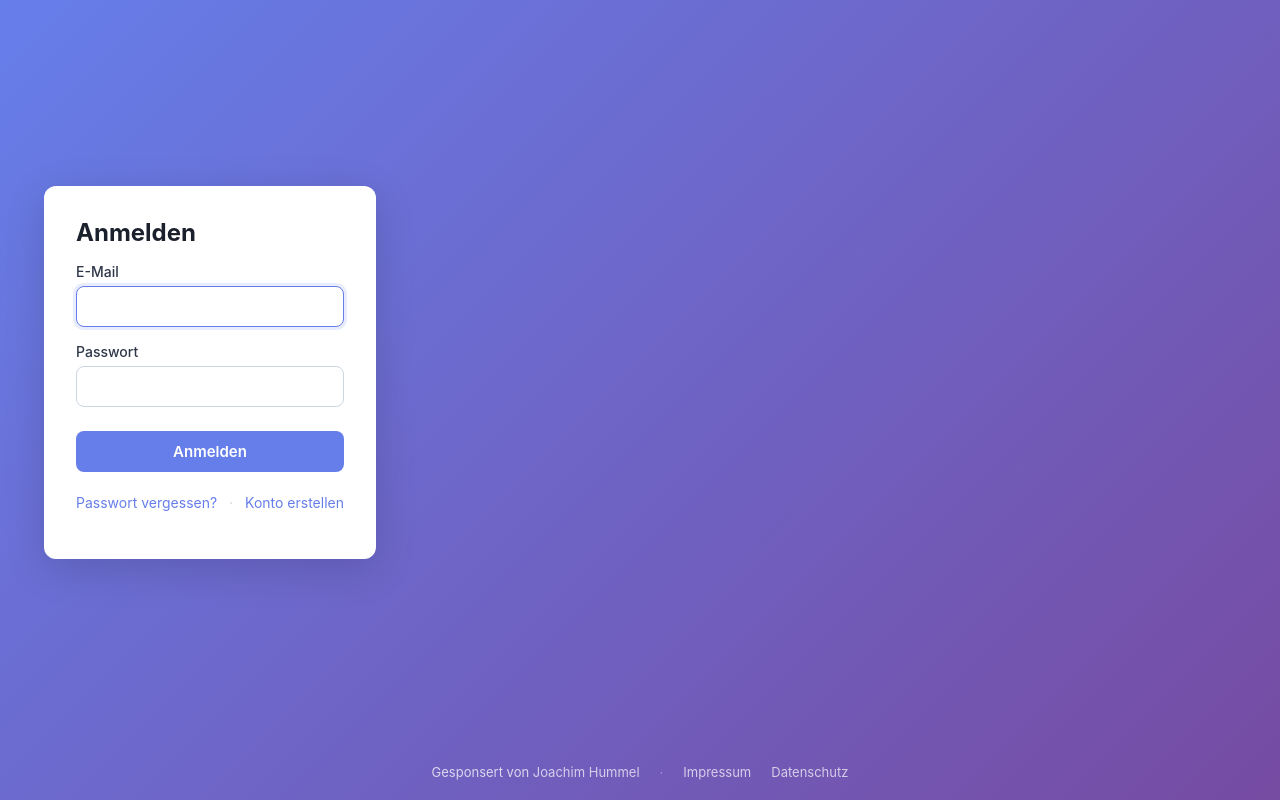
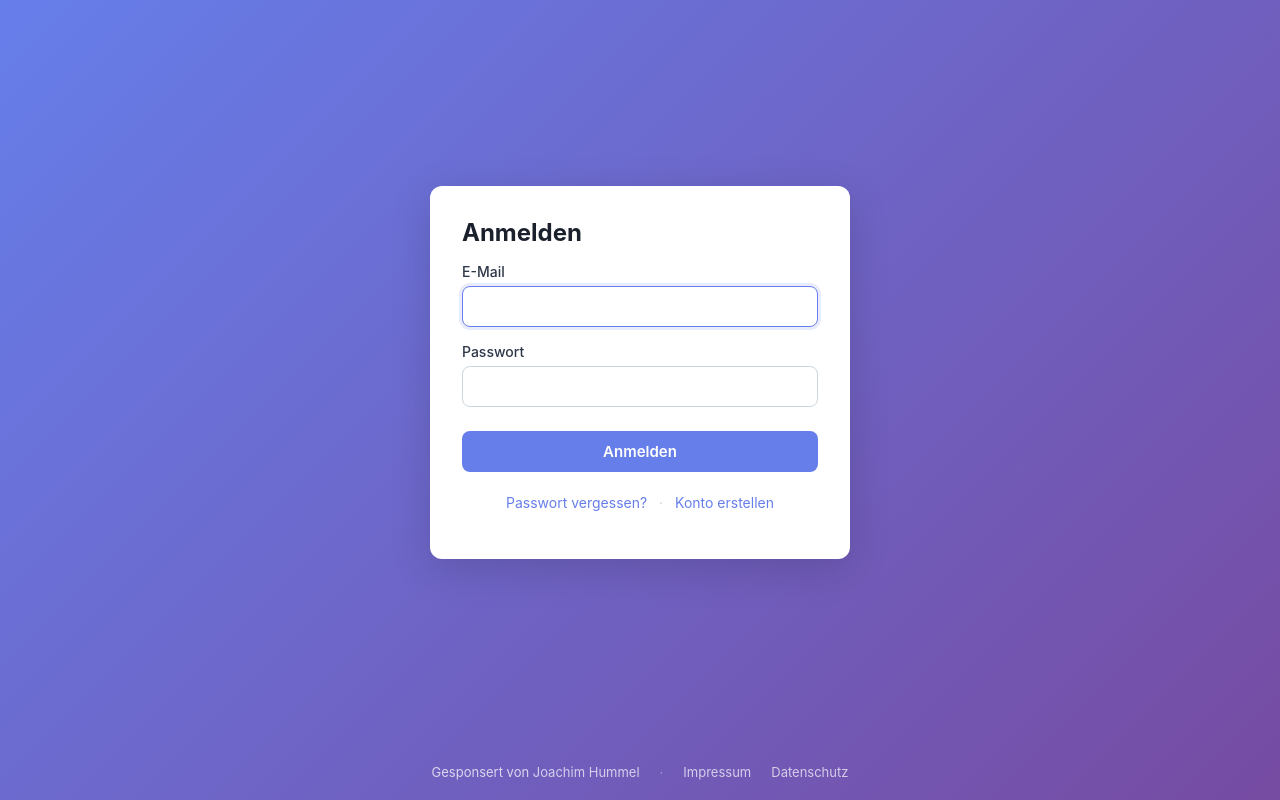
Before and after one commit to unixweb/claude-desktop, a Node server app: page /login in a window 1280 px wide. Run offline with Node 20, Linux system fonts and the light colour scheme.

Commit message:
Restore centered login card on auth pages
main carries the .container class with max-width: 420px, so the previous
fix kept the flex centerer pinned to a 420px-wide column on the left.
Make main full width inside layout-auth and move the 420px cap onto the
card itself.

```diff
--- a/public/style.css
+++ b/public/style.css
@@ -20,6 +20,13 @@ body.layout-auth main {
   align-items: center;
   justify-content: center;
   padding: 20px;
+  width: 100%;
+  max-width: none;
+}
+body.layout-auth main > .card,
+body.layout-auth main > .flash {
+  width: 100%;
+  max-width: 420px;
 }
 
 /* App-Pages: helles Layout mit Navbar */
```
